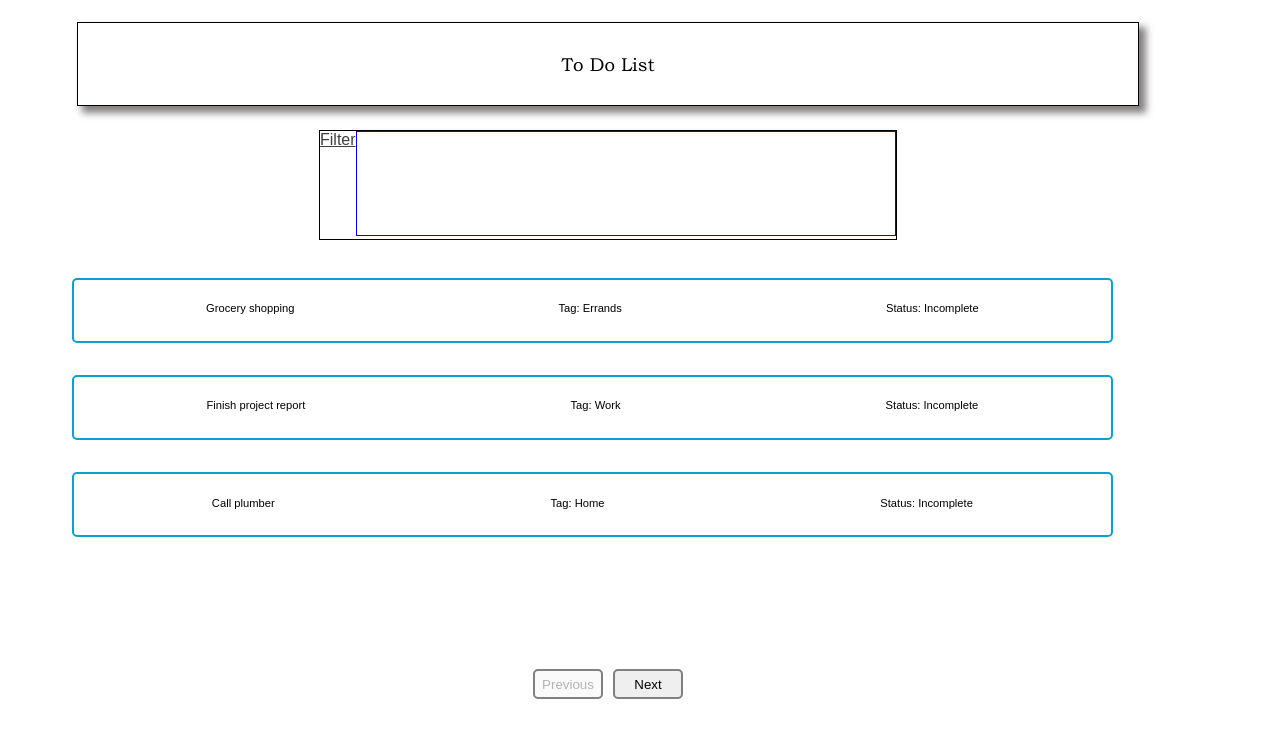
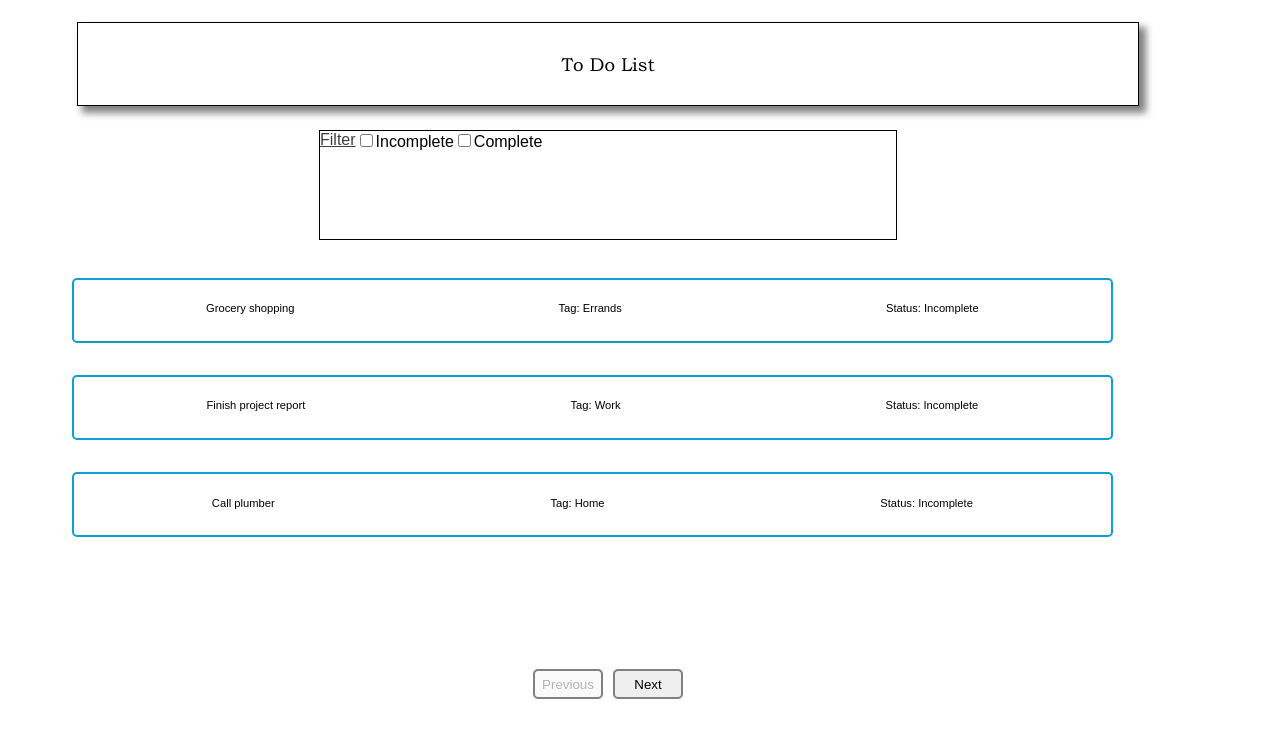
Before and after one commit to NatsuDrag9/todo-list-app, a React (Vite) app: page / in a window 1280 px wide. Both pictures are taken after a click on the link "Filter". Shown: the top 738 px of the page. Built offline with nearby package versions, Linux system fonts and the light colour scheme.

Commit message:
Tested initial render of status checkbox

```diff
--- a/src/components/TodoList.tsx
+++ b/src/components/TodoList.tsx
@@ -42,7 +42,16 @@ const TodoList = () => {
         <div
           className={`filter-elements ${isFilterClicked ? "" : "hide"}`}
           data-testid="filter-elements"
-        ></div>
+        >
+          <label>
+            <input type="checkbox" value="Incomplete" checked={false} />
+            Incomplete
+          </label>
+          <label>
+            <input type="checkbox" value="Complete" checked={false} />
+            Complete
+          </label>
+        </div>
       </div>
       <div className="task-wrapper" role="display-tasks">
         {paginatedTasks.map((task, index) => {
--- a/src/components/todoList.scss
+++ b/src/components/todoList.scss
@@ -50,7 +50,7 @@
     display: flex;
     width: 100%;
     height: 95%;
-    border: 1px solid blue;
+
   }
 
   .task-wrapper {
```
Also changed, not shown: test_list.txt, 1 other file (tests, documents, lock files or other folders).
